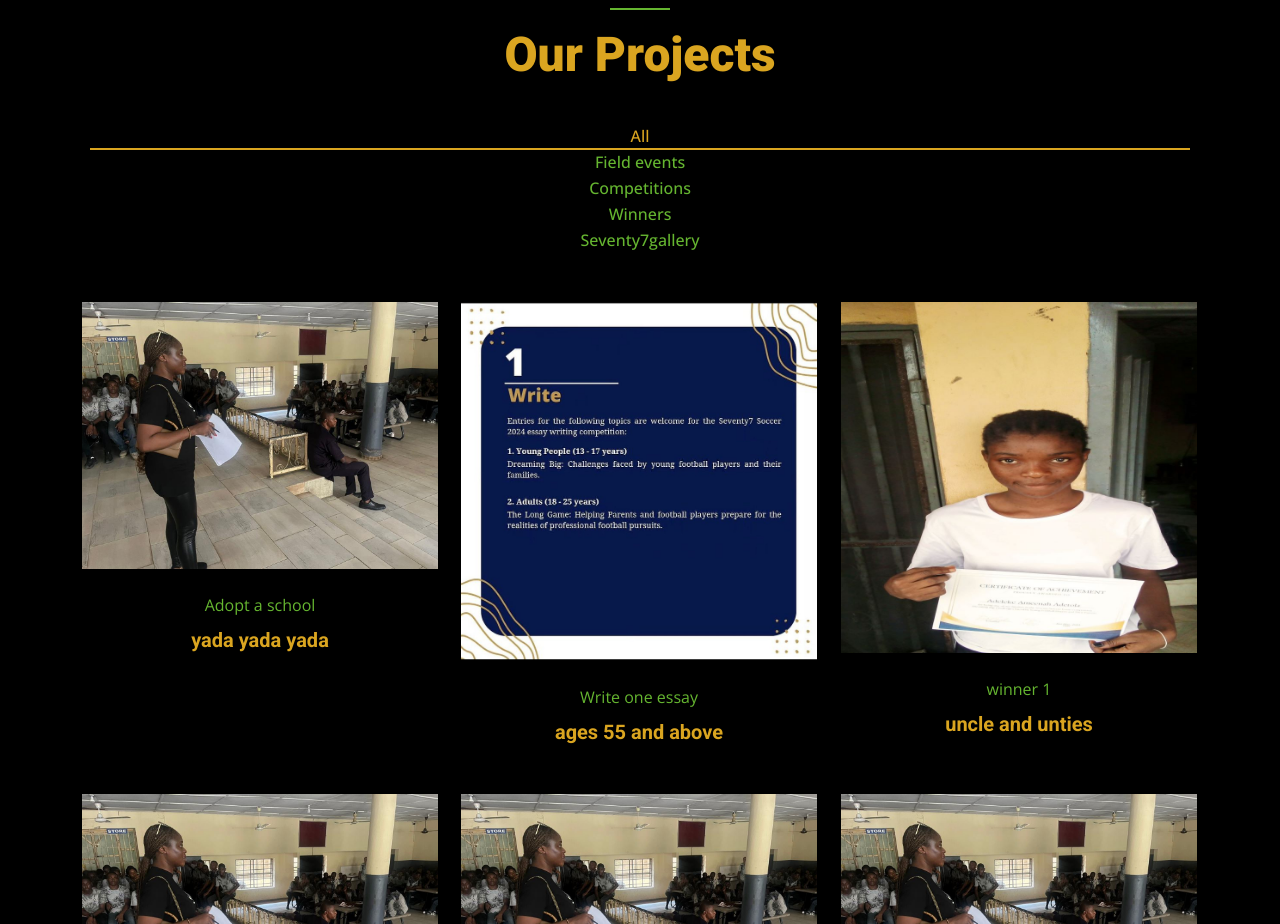
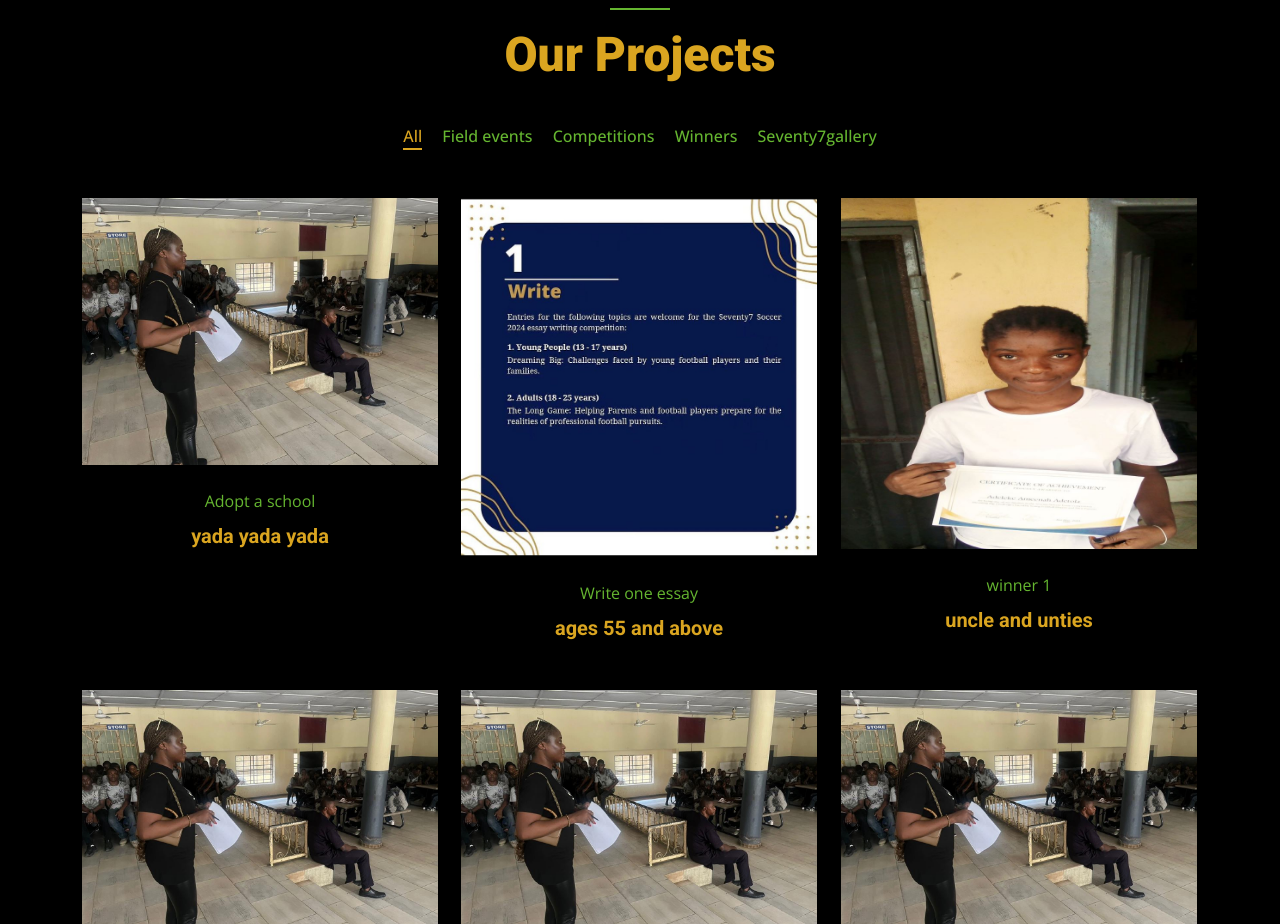
Before and after one commit to Mullahbabs/mullahbabs.github.io, a plain HTML site: page index.html in a window 1280 px wide. Shown: the part 3200-4124 px from the top of the page. Drawn offline with nearby package versions, Linux system fonts and the light colour scheme.

Commit message:
update changes

```diff
--- a/css/style.css
+++ b/css/style.css
@@ -342,7 +342,7 @@
 
 /*** Project Portfolio ***/
 #portfolio-flters li {
-    display: grid;
+    display: inline-block;
     font-weight: 500;
     color: #65B530;
     cursor: pointer;
```
